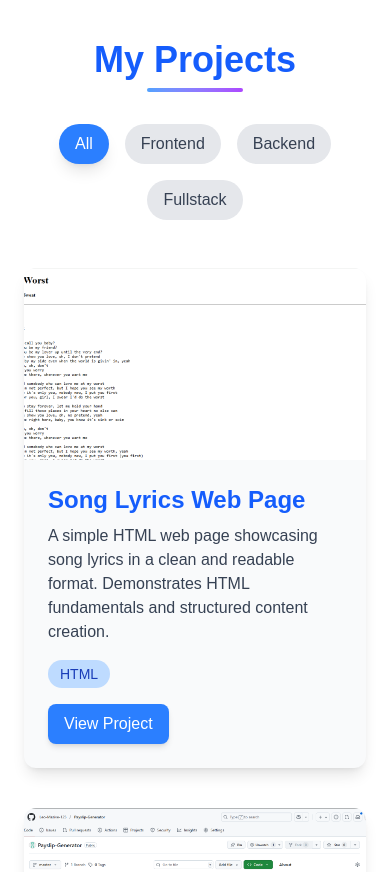
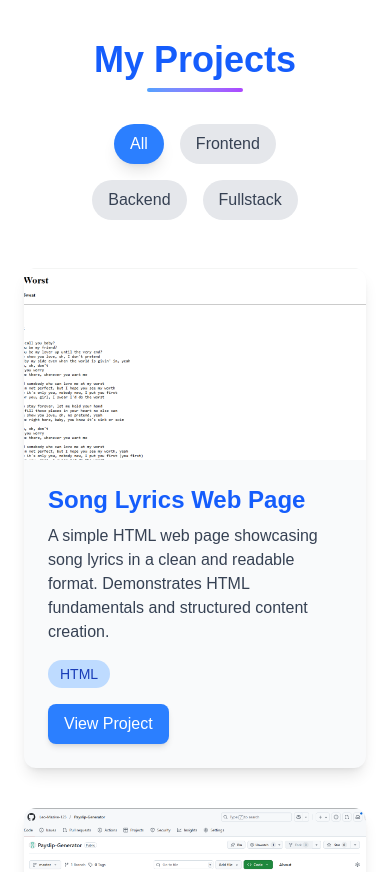
Before and after one commit to Leo-Mazive-123/My-Next.js-Portfolio, a Next.js app: page / in a window 390 px wide. Shown: the part 3220-4092 px from the top of the page. Built offline with nearby package versions, Linux system fonts and the light colour scheme.

Commit message:
Next.js Portfolio Done

```diff
--- a/src/components/Projects.tsx
+++ b/src/components/Projects.tsx
@@ -129,7 +129,7 @@ export default function Projects() {
       </div>
 
    {/* Filter Buttons */}
-      <div className="flex justify-center gap-4 mb-12 flex-wrap">
+        <div className="flex flex-wrap justify-center gap-4 mb-12 max-w-[240px] mx-auto sm:max-w-none sm:mx-0">
           {categories.map((cat) => (
             <button
               key={cat}
@@ -144,6 +144,7 @@ export default function Projects() {
             </button>
           ))}
         </div>
+
 
       {/* Projects Grid */}
       <div
```
Lines whose indentation alone changed are shown as unchanged.
